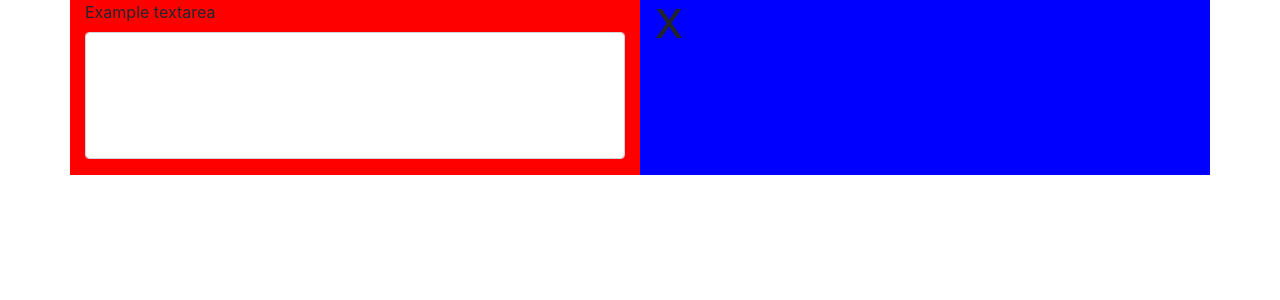
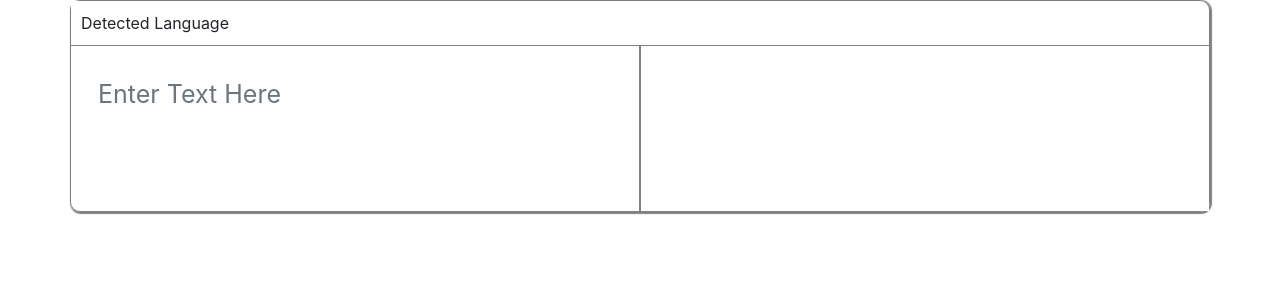
Before and after one commit to Lazontez/Translate-That, a React (Create React App) app in the folder client/: page / in a window 1280 px wide. Shown: the top 300 px of the page. Built offline with nearby package versions, Linux system fonts and the light colour scheme.

Commit message:
new new ui

```diff
--- a/client/src/components/input/input.js
+++ b/client/src/components/input/input.js
@@ -3,9 +3,10 @@ import React, { Component } from 'react';
 class Input extends Component {
   render() {
     return (
-      <span  className="Input">
-        <h1>X</h1>
-      </span>
+      <div class="form-group">
+        <label for="exampleFormControlTextarea1"></label>
+        <textarea class="form-control" id="exampleFormControlTextarea1" style={{ "fontSize": "25px", "color": "black", "border": "none" }} autoComplete="off" placeholder="Enter Text Here" title="EnterText" rows="3"></textarea>
+      </div>
 
     )
   }
--- a/client/src/content/translationField.js
+++ b/client/src/content/translationField.js
@@ -6,21 +6,18 @@ import inputCss from "../css/main/input.css"
 function TranslationField() {
   return (
     <div style={inputCss} className="TranslationField">
-      <div className="container">
+      <div className="container mainContent">
         <div>
-          <div className="row">
-            <span>
-            </span>
+          <div className="row translationFieldHeadBox">
+              Detected Language
           </div>
         </div>
-        <div className="row">
-          <div className="col-xs-2 col-md-6 Input" style={{"marginRight":"0px" }}>
-            <div class="form-group">
-              <label for="exampleFormControlTextarea1">Example textarea</label>
-              <textarea class="form-control" id="exampleFormControlTextarea1" style={{"fontSize":"25px" , "color":"black" ,"textEmphasis":"strong"}} autoComplete="off" title="EnterText" rows="3"></textarea>
-            </div>          </div>
-          <div className="col-xs-4 col-md-6 Input" style={{"marginRight":"0px" ,"background":"blue"}}>
-            <Input></Input>
+        <div className="row field" >
+          <div className="col-xs-2 col-md-6 inputField" style={{ "marginRight": "0px" }}>
+          <Input></Input>
+
+                   </div>
+          <div className="col-xs-4 col-md-6 responseField" style={{ "marginRight": "0px", "background": "white" }}>
           </div>
         </div>
       </div>
--- a/client/src/css/main/input.css
+++ b/client/src/css/main/input.css
@@ -1,8 +1,28 @@
 .Input{
-    background: red;
+    background: white;
 
     /* width: 25%; */
 }
 textarea{
     resize: none;
+    border: none;
 }
+.mainContent{
+    border: 1px solid grey;
+    border-radius: 10px;
+    box-shadow: 1px 1px 1px 1px grey;
+}
+.responseField{
+    border-left: 1px solid grey;
+}
+.inputField{
+    border-right: 1px solid grey;
+}
+.translationFieldHeadBox{
+    background :  white;
+    width : 100% ;
+    padding : 10px;
+}
+.field{
+    border-top: 1px solid grey;
+}
```
